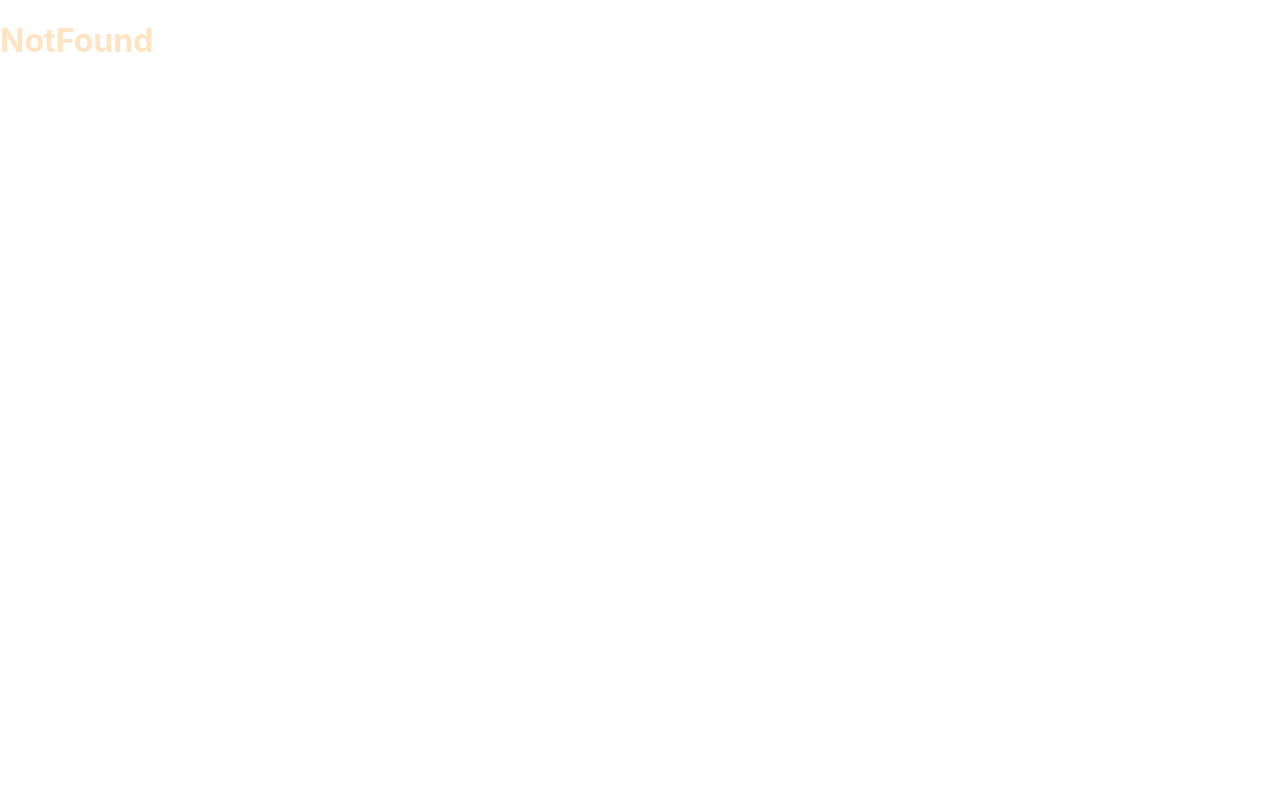
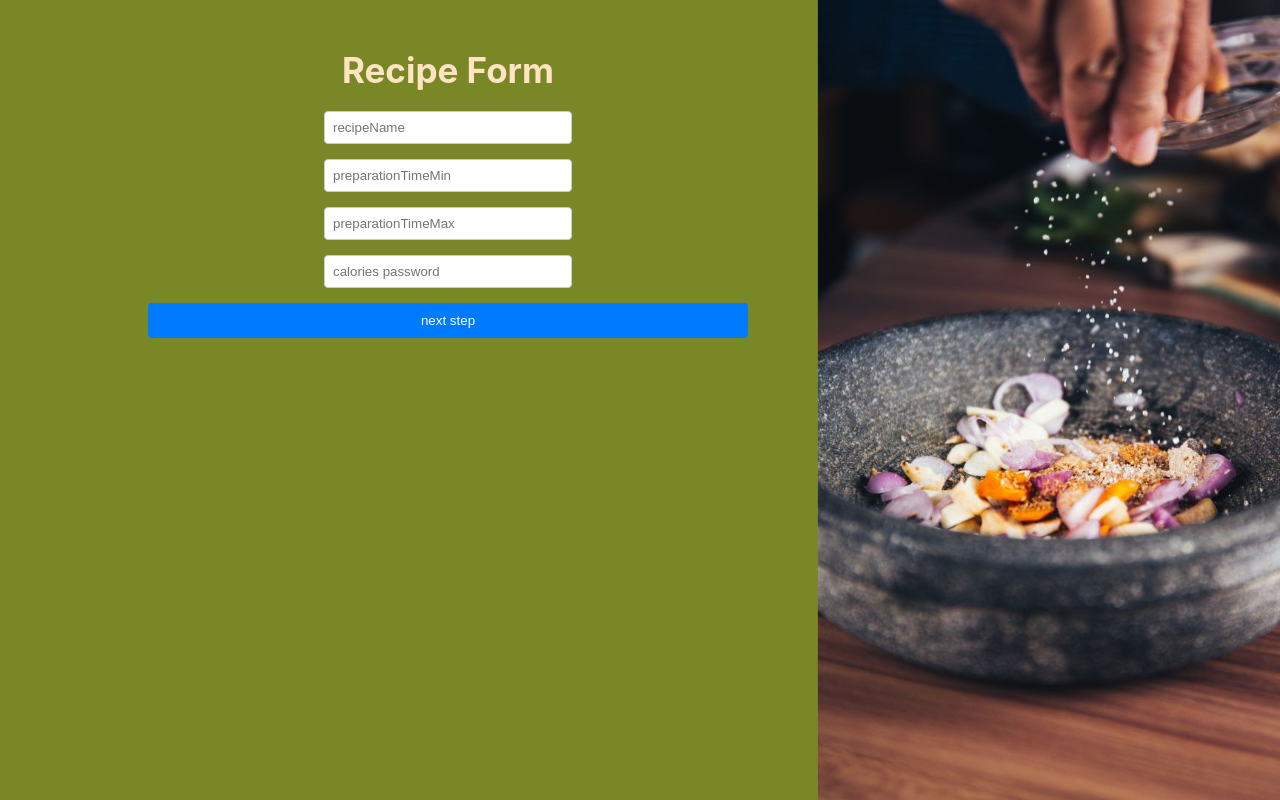
Before and after one commit to HLGitHuber/RecipeHub-Front, a React (Create React App) app in the folder recipe-hub-front/: page /add-recipe in a window 1280 px wide. Built offline with nearby package versions, Linux system fonts and the light colour scheme.

Commit message:
add recipe first step front

```diff
--- a/recipe-hub-front/src/Router/RouterReact.js
+++ b/recipe-hub-front/src/Router/RouterReact.js
@@ -6,6 +6,7 @@ import RecipePage from '../pages/RecipePage';
 import RecipesList from '../pages/RecipesList';
 import UserPanel from '../pages/UserPanel';
 import RegistrationPage from '../pages/RegistrationPage';
+import AddRecipePage from '../pages/AddRecipe';
 
 
 const RouterReact = () => {
@@ -18,6 +19,7 @@ const RouterReact = () => {
             <Route path="/recipe/:id" element={<RecipePage/>} />
             <Route path='/registration' element={<RegistrationPage/>} />
             <Route path="/userpanel" element={<UserPanel/>} />
+            <Route path="/add-recipe" element={<AddRecipePage/>}/>
             <Route path="*" element={<NotFound />} />
         </Routes>
     </Router>
--- /dev/null
+++ b/recipe-hub-front/src/components/RecipeForm.js
@@ -0,0 +1,130 @@
+import React, { useState } from 'react';
+import "../css/registrationForm.css"
+import axios from 'axios';
+import apiSettings from '../config/apisettings';
+import { useNavigate } from 'react-router-dom';
+
+const RecipeForm = () => {
+  const navigate = useNavigate();
+
+  const [formData, setFormData] = useState({
+    recipeName: '',
+    preparationTimeMin: '',
+    preparationTimeMax: '',
+    calories: '',
+  });
+
+  const [errors, setErrors] = useState({
+    UserName: '',
+    email: '',
+    password: '',
+    confirmPassword: '',
+  });
+
+  const handleChange = (e) => {
+    const { name, value } = e.target;
+    setFormData((prevData) => ({
+      ...prevData,
+      [name]: value,
+    }));
+  };
+
+
+  const handleSubmit = (e) => {
+    e.preventDefault();
+
+    const newErrors = {};
+    if (!formData.recipeName) {
+      newErrors.recipeName = 'Recipe name is required.';
+    }
+    if (!formData.preparationTimeMin) {
+      newErrors.preparationTimeMin = 'Minimum preparation time is required.';
+    }
+    if (!formData.preparationTimeMax) {
+      newErrors.preparationTimeMax = 'Maximum preparation time is required.';
+    }
+    if (formData.preparationTimeMax<formData.preparationTimeMin) {
+        newErrors.preparationTimeMax = 'Maximum preparation time has to be bigger than minimum.';
+    }
+    if (!formData.calories) {
+      newErrors.calories = 'Calories are required.';
+    }
+
+
+    if (Object.keys(newErrors).length === 0) {
+      axios({
+        method: 'options',
+        url: apiSettings.apiUrlUserRegister,
+        data: formData,
+        headers: {
+          'Content-Type': 'application/json-patch+json',
+        }
+      })
+        .then(response => {
+          navigate('/')
+        })
+        .catch(error => {
+          console.log('formData', formData);
+          console.log('Error', error);
+        })
+    } else {
+      setErrors(newErrors);
+    }
+  };
+
+  return (
+    <div className="registration-container">
+      <h2 className="registration-title">Recipe Form</h2>
+      <form className="registration-form" onSubmit={handleSubmit}>
+        <div>
+        <span className="error">{errors.recipeName}</span>
+          <input
+            className='input'
+            type="text"
+            name="recipeName"
+            placeholder="recipeName"
+            sx={{ backgroundColor: 'bisque', ml: 1, flex: 1 }}
+            value={formData.recipeName}
+            onChange={handleChange}
+          />
+        </div>
+        <div>
+        <span className="error">{errors.preparationTimeMin}</span>
+          <input
+            className='input'
+            type="number"
+            name="preparationTimeMin"
+            placeholder="preparationTimeMin"
+            value={formData.preparationTimeMin}
+            onChange={handleChange}
+          />
+        </div>
+        <div>
+        <span className="error">{errors.preparationTimeMax}</span>
+          <input
+            className='input'
+            type="number"
+            name="preparationTimeMax"
+            placeholder="preparationTimeMax"
+            value={formData.preparationTimeMax}
+            onChange={handleChange}
+          />
+        </div>
+        <div>
+        <span className="error">{errors.calories}</span>
+          <input
+            className='input'
+            type="number"
+            name="calories"
+            placeholder="calories password"
+            value={formData.calories}
+            onChange={handleChange}
+          />
+        </div>
+        <button type="submit">next step</button>
+      </form>
+    </div>
+  );
+};
+
+export default RecipeForm;
--- /dev/null
+++ b/recipe-hub-front/src/pages/AddRecipe.js
@@ -0,0 +1,16 @@
+import "../css/basicPage.css";
+import RecipeForm from "../components/RecipeForm";
+
+const AddRecipePage = () => {
+
+    return(
+        <div className='background'>
+            <div className='container'>
+                <RecipeForm/>
+            </div>
+        </div>
+
+    )
+}
+
+export default AddRecipePage
```
